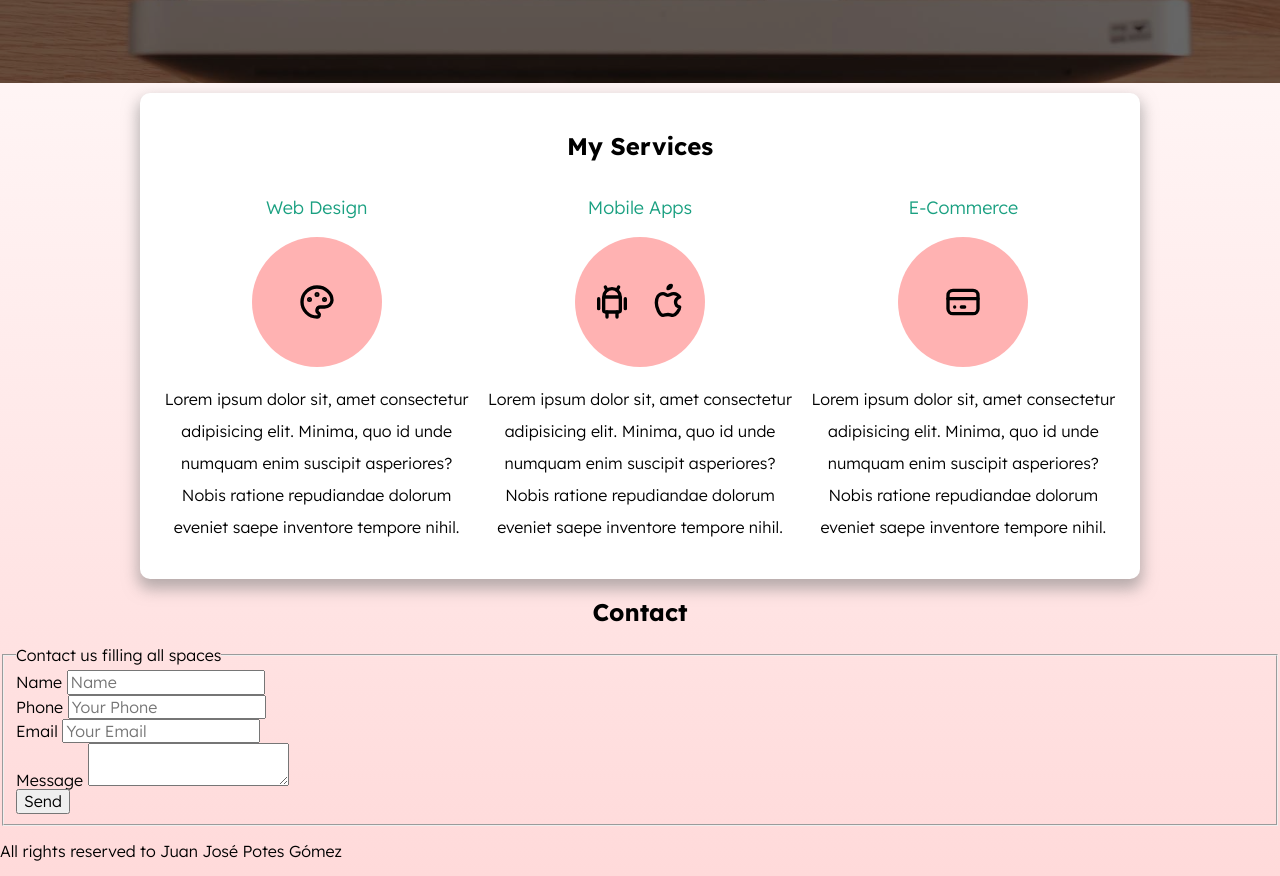
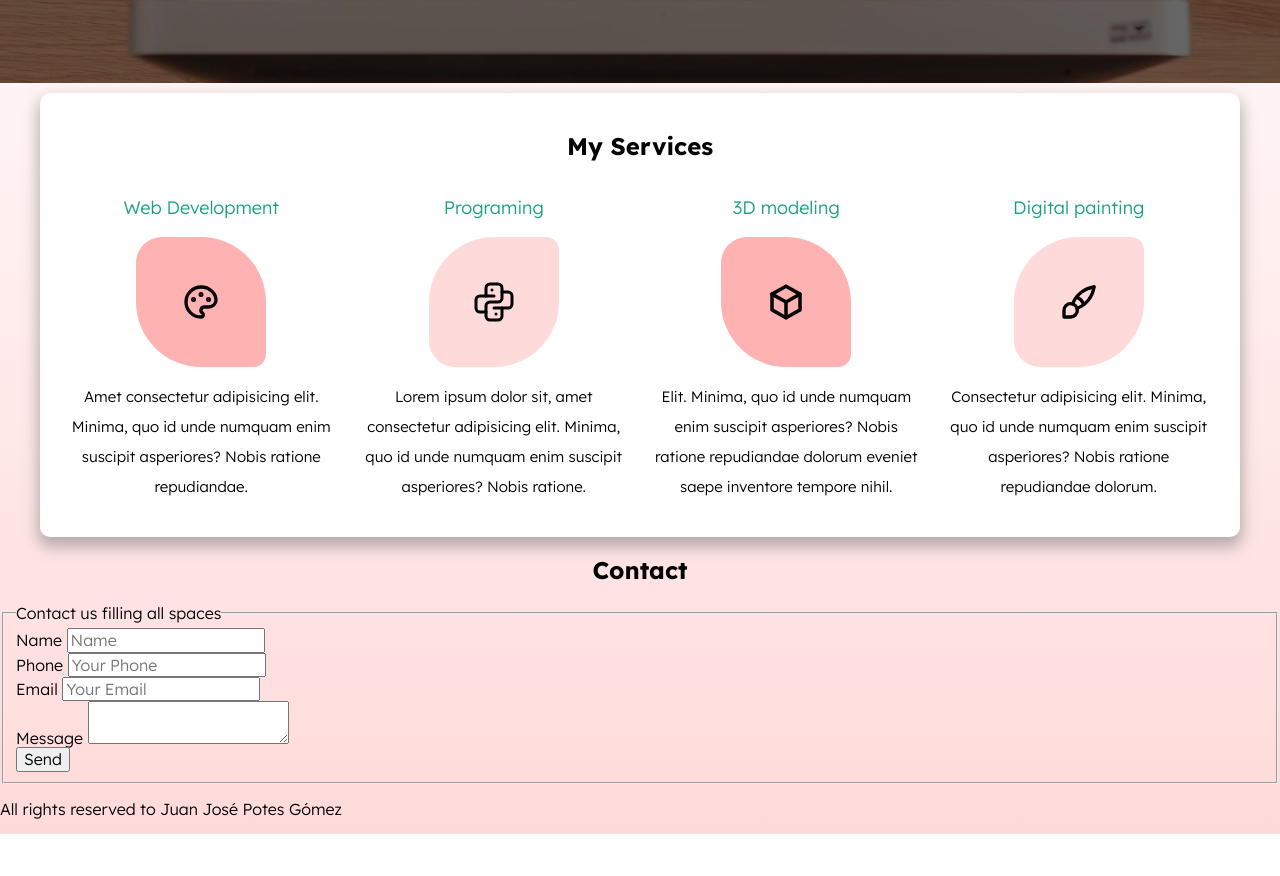
Before and after one commit to J-Potes/freelancer_inicio, a plain HTML site: page index.html in a window 1280 px wide. Shown: the part 495-1371 px from the top of the page. After the commit the page ends 1329 px from the top, so only its background shows below. Drawn offline with Linux system fonts and the light colour scheme.

Commit message:
Services personalization

```diff
--- a/css/styles.css
+++ b/css/styles.css
@@ -27,7 +27,7 @@ body{
 }
 
 .container{
-    max-width: 100rem;
+    max-width: 120rem;
     margin: 0 auto;
 }
 
@@ -158,7 +158,7 @@ h1,h2,h3 {
 @media (min-width: 768px) {
     .services {
         display: grid;
-        grid-template-columns: repeat(3, 1fr);
+        grid-template-columns: repeat(4, 1fr);
         column-gap: 1rem;
     }
 }
@@ -177,6 +177,8 @@ h1,h2,h3 {
 .service p {
     line-height: 2;
     text-align: center;
+    font-size: 1.5rem;
+    padding: 0 .5rem;
 }
 
 .service .icons {
@@ -184,7 +186,16 @@ h1,h2,h3 {
     width: 13rem;
     background-color: var(--primary);
     border-radius: 50%;
+    border-top-left-radius: 20%;
+    border-bottom-right-radius: 10%;
     display: flex;
     justify-content: space-evenly;
     align-items: center;
 }
+
+.service .icons_b {
+    border-radius: 50%;
+    border-top-right-radius: 10%;
+    border-bottom-left-radius: 20%;
+    background-color: var(--gradient);
+}
--- a/index.html
+++ b/index.html
@@ -32,7 +32,7 @@
 
     <section class="hero">
         <div class="hero-content">
-            <h2>Design and web development <span>Freelancer</span></h2>
+            <h2>Multimedia Engineer <span>Freelancer</span></h2>
             <div class="location">
                 <svg xmlns="http://www.w3.org/2000/svg" class="icon icon-tabler icon-tabler-map-pin" width="80" height="80" viewBox="0 0 24 24" stroke-width="2" stroke="#FFB2B2" fill="none" stroke-linecap="round" stroke-linejoin="round">
                     <path stroke="none" d="M0 0h24v24H0z" fill="none"/>
@@ -50,7 +50,7 @@
         <h2>My Services</h2>
         <div class="services">
             <section class="service">
-                <h3>Web Design</h3>
+                <h3>Web Development</h3>
                 <div class="icons">
                     <svg xmlns="http://www.w3.org/2000/svg" class="icon icon-tabler icon-tabler-palette" width="40" height="40" viewBox="0 0 24 24" stroke-width="2" stroke="#000000" fill="none" stroke-linecap="round" stroke-linejoin="round">
                         <path stroke="none" d="M0 0h24v24H0z" fill="none"/>
@@ -61,53 +61,63 @@
                     </svg>
                 </div>
                 <p>
+                    Amet consectetur adipisicing elit. Minima,
+                    quo id unde numquam enim suscipit asperiores? Nobis ratione repudiandae.
+                </p>
+            </section>
+
+            <section class="service">
+                <h3>Programing</h3>
+                <div class="icons icons_b">
+                    <svg xmlns="http://www.w3.org/2000/svg" class="icon icon-tabler icon-tabler-brand-python" width="48" height="48" viewBox="0 0 24 24" stroke-width="1.5" stroke="#000000" fill="none" stroke-linecap="round" stroke-linejoin="round">
+                        <path stroke="none" d="M0 0h24v24H0z" fill="none"/>
+                        <path d="M12 9h-7a2 2 0 0 0 -2 2v4a2 2 0 0 0 2 2h3" />
+                        <path d="M12 15h7a2 2 0 0 0 2 -2v-4a2 2 0 0 0 -2 -2h-3" />
+                        <path d="M8 9v-4a2 2 0 0 1 2 -2h4a2 2 0 0 1 2 2v5a2 2 0 0 1 -2 2h-4a2 2 0 0 0 -2 2v5a2 2 0 0 0 2 2h4a2 2 0 0 0 2 -2v-4" />
+                        <line x1="11" y1="6" x2="11" y2="6.01" />
+                        <line x1="13" y1="18" x2="13" y2="18.01" />
+                      </svg>
+
+                </div>
+                <p>
                     Lorem ipsum dolor sit, amet consectetur adipisicing elit. Minima,
+                    quo id unde numquam enim suscipit asperiores? Nobis ratione.
+                </p>
+            </section>
+
+            <section class="service">
+                <h3>3D modeling</h3>
+                <div class="icons">
+                    <svg xmlns="http://www.w3.org/2000/svg" class="icon icon-tabler icon-tabler-box" width="42" height="42" viewBox="0 0 24 24" stroke-width="2" stroke="#000000" fill="none" stroke-linecap="round" stroke-linejoin="round">
+                        <path stroke="none" d="M0 0h24v24H0z" fill="none"/>
+                        <polyline points="12 3 20 7.5 20 16.5 12 21 4 16.5 4 7.5 12 3" />
+                        <line x1="12" y1="12" x2="20" y2="7.5" />
+                        <line x1="12" y1="12" x2="12" y2="21" />
+                        <line x1="12" y1="12" x2="4" y2="7.5" />
+                      </svg>
+                </div>
+                <p>
+                    Elit. Minima,
                     quo id unde numquam enim suscipit asperiores? Nobis ratione repudiandae
                     dolorum eveniet saepe inventore tempore nihil.
                 </p>
             </section>
 
             <section class="service">
-                <h3>Mobile Apps</h3>
-                <div class="icons">
-                    <svg xmlns="http://www.w3.org/2000/svg" class="icon icon-tabler icon-tabler-brand-android" width="40" height="40" viewBox="0 0 24 24" stroke-width="2" stroke="#000000" fill="none" stroke-linecap="round" stroke-linejoin="round">
+                <h3>Digital painting</h3>
+                <div class="icons icons_b">
+                    <svg xmlns="http://www.w3.org/2000/svg" class="icon icon-tabler icon-tabler-brush" width="40" height="40" viewBox="0 0 24 24" stroke-width="2" stroke="#000000" fill="none" stroke-linecap="round" stroke-linejoin="round">
                         <path stroke="none" d="M0 0h24v24H0z" fill="none"/>
-                        <line x1="4" y1="10" x2="4" y2="16" />
-                        <line x1="20" y1="10" x2="20" y2="16" />
-                        <path d="M7 9h10v8a1 1 0 0 1 -1 1h-8a1 1 0 0 1 -1 -1v-8a5 5 0 0 1 10 0" />
-                        <line x1="8" y1="3" x2="9" y2="5" />
-                        <line x1="16" y1="3" x2="15" y2="5" />
-                        <line x1="9" y1="18" x2="9" y2="21" />
-                        <line x1="15" y1="18" x2="15" y2="21" />
-                    </svg>
-                    <svg xmlns="http://www.w3.org/2000/svg" class="icon icon-tabler icon-tabler-brand-apple" width="40" height="40" viewBox="0 0 24 24" stroke-width="2" stroke="#000000" fill="none" stroke-linecap="round" stroke-linejoin="round">
-                        <path stroke="none" d="M0 0h24v24H0z" fill="none"/>
-                        <path d="M9 7c-3 0 -4 3 -4 5.5c0 3 2 7.5 4 7.5c1.088 -.046 1.679 -.5 3 -.5c1.312 0 1.5 .5 3 .5s4 -3 4 -5c-.028 -.01 -2.472 -.403 -2.5 -3c-.019 -2.17 2.416 -2.954 2.5 -3c-1.023 -1.492 -2.951 -1.963 -3.5 -2c-1.433 -.111 -2.83 1 -3.5 1c-.68 0 -1.9 -1 -3 -1z" />
-                        <path d="M12 4a2 2 0 0 0 2 -2a2 2 0 0 0 -2 2" />
-                    </svg>
+                        <path d="M3 21v-4a4 4 0 1 1 4 4h-4" />
+                        <path d="M21 3a16 16 0 0 0 -12.8 10.2" />
+                        <path d="M21 3a16 16 0 0 1 -10.2 12.8" />
+                        <path d="M10.6 9a9 9 0 0 1 4.4 4.4" />
+                      </svg>
                 </div>
                 <p>
-                    Lorem ipsum dolor sit, amet consectetur adipisicing elit. Minima,
+                    Consectetur adipisicing elit. Minima,
                     quo id unde numquam enim suscipit asperiores? Nobis ratione repudiandae
-                    dolorum eveniet saepe inventore tempore nihil.
-                </p>
-            </section>
-
-            <section class="service">
-                <h3>E-Commerce</h3>
-                <div class="icons">
-                    <svg xmlns="http://www.w3.org/2000/svg" class="icon icon-tabler icon-tabler-credit-card" width="40" height="40" viewBox="0 0 24 24" stroke-width="2" stroke="#000000" fill="none" stroke-linecap="round" stroke-linejoin="round">
-                        <path stroke="none" d="M0 0h24v24H0z" fill="none"/>
-                        <rect x="3" y="5" width="18" height="14" rx="3" />
-                        <line x1="3" y1="10" x2="21" y2="10" />
-                        <line x1="7" y1="15" x2="7.01" y2="15" />
-                        <line x1="11" y1="15" x2="13" y2="15" />
-                    </svg>
-                </div>
-                <p>
-                    Lorem ipsum dolor sit, amet consectetur adipisicing elit. Minima,
-                    quo id unde numquam enim suscipit asperiores? Nobis ratione repudiandae
-                    dolorum eveniet saepe inventore tempore nihil.
+                    dolorum.
                 </p>
             </section>
         </div> <!-- .services -->
```
